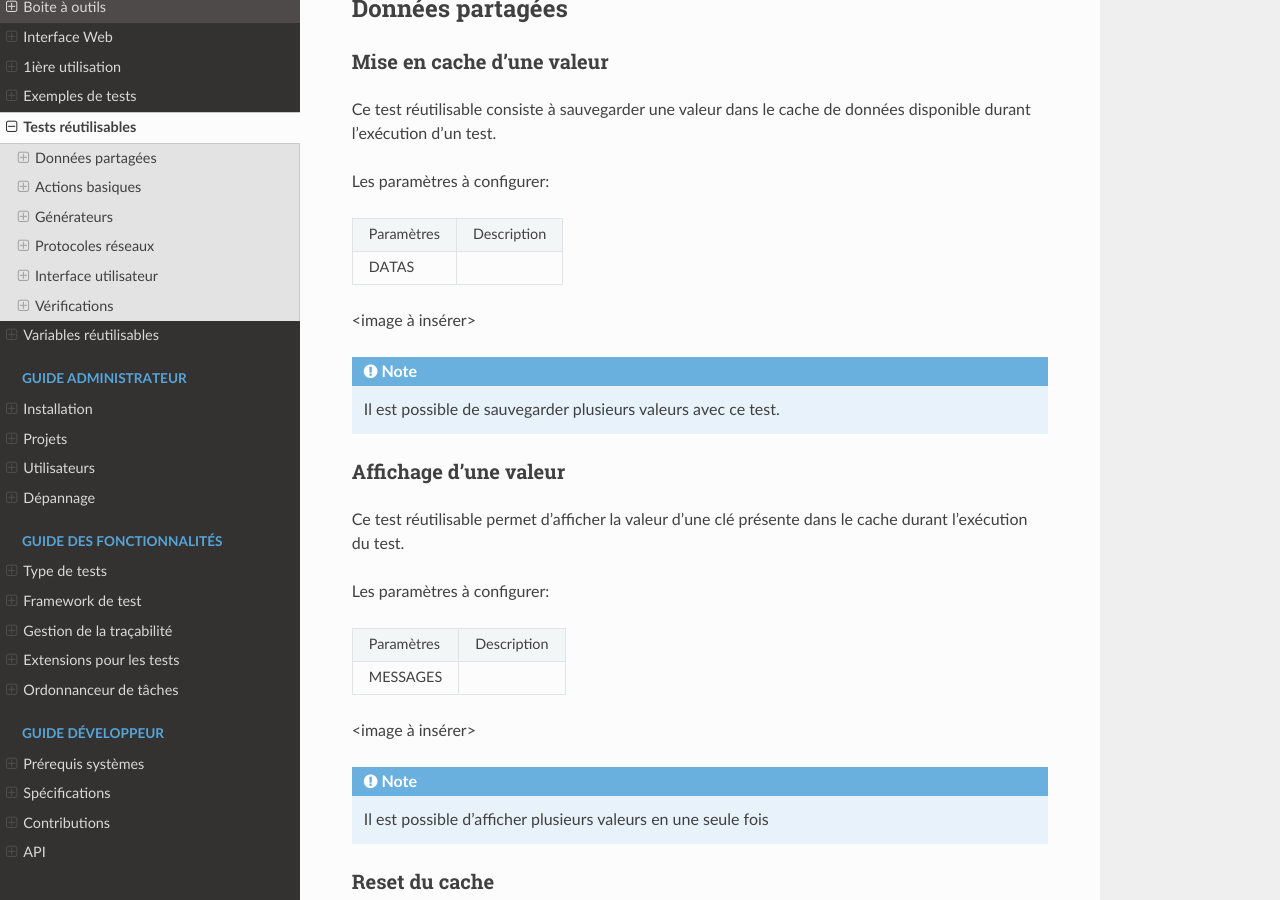
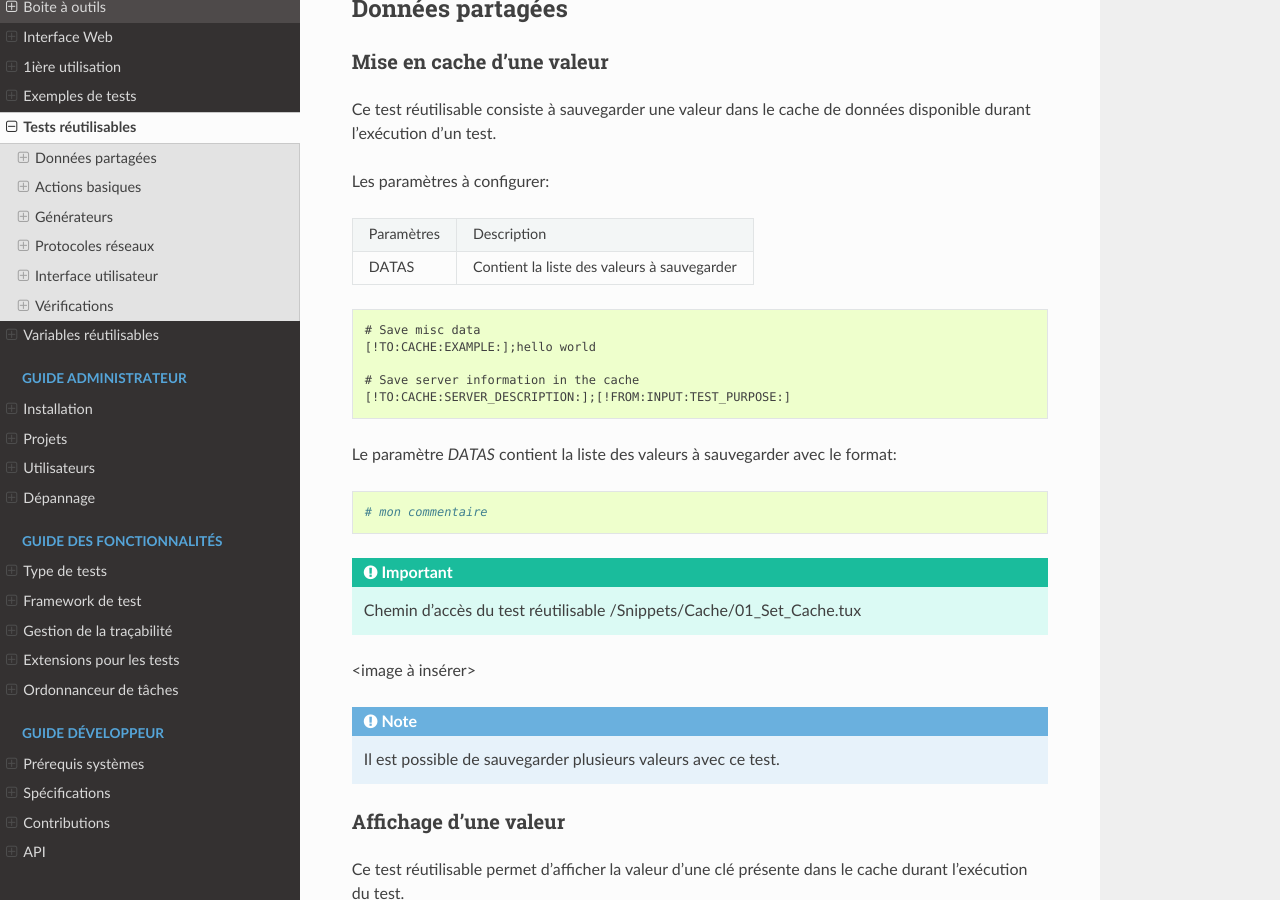
Before and after one commit to ExtensiveAutomation/extensiveautomation-fr.readthedocs.io, a Sphinx documentation site: the page built from docs/user/test_snippets.rst, in a window 1280 px wide and 900 px high, scrolled down 343 px. Built offline with Sphinx 7.4.7 and the Read the Docs theme 2.0.0, drawn with Linux system fonts in a browser that asks for light colours; pages that are not in the unit, such as notebooks, are missing from menus.

Commit message:
mise à jour

```diff
--- a/docs/user/examples.rst
+++ b/docs/user/examples.rst
@@ -39,7 +39,7 @@ Scénario
 --------
 
 Un scénario permet d'exécuter plusieurs cas de tests à la suite avec des conditions de résultats entre eux.
-Il est possible de surchager les paramètres de tests au niveau du scénario.
+Il est possible de surcharger les paramètres de tests au niveau du scénario.
 
 .. image:: /_static/images/client/exemple_testplan.png
 
--- a/docs/user/test_snippets.rst
+++ b/docs/user/test_snippets.rst
@@ -17,11 +17,27 @@ Ce test réutilisable consiste à sauvegarder une valeur dans le cache de donné
 
 Les paramètres à configurer:
 
-+-----------------+----------------+
-|Paramètres       |   Description  |
-+-----------------+----------------+
-| DATAS           |                |
-+-----------------+----------------+
++-----------------+-----------------------------------------------------------+
+|Paramètres       |   Description                                             |
++-----------------+-----------------------------------------------------------+
+| DATAS           |   Contient la liste des valeurs à sauvegarder             |
++-----------------+-----------------------------------------------------------+
+
+.. code-block::
+
+    # Save misc data
+    [!TO:CACHE:EXAMPLE:];hello world
+
+    # Save server information in the cache
+    [!TO:CACHE:SERVER_DESCRIPTION:];[!FROM:INPUT:TEST_PURPOSE:]
+
+Le paramètre `DATAS` contient la liste des valeurs à sauvegarder avec le format:
+
+.. code-block::
+
+   # mon commentaire
+
+.. important:: Chemin d'accès du test réutilisable /Snippets/Cache/01_Set_Cache.tux
 
 <image à insérer>
 
```
